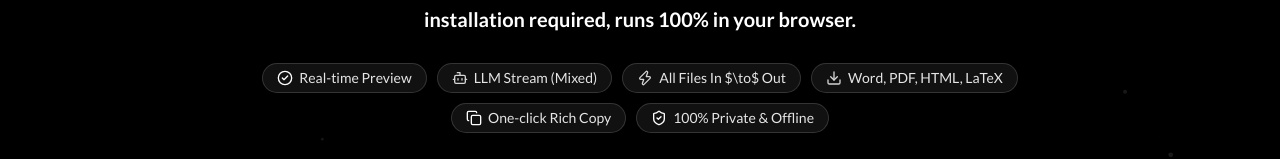
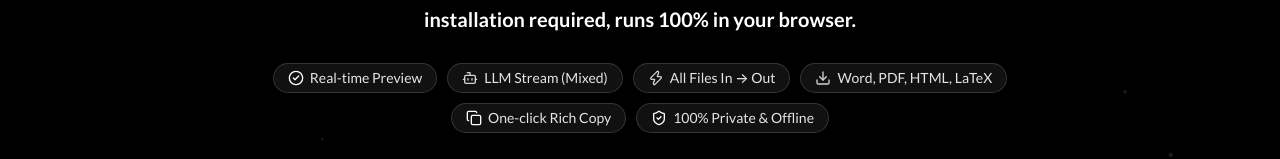
Before and after one commit to SniperRavan/Converter, a React (Vite) app: page / in a window 1280 px wide. Shown: the part 199-358 px from the top of the page. Built offline with nearby package versions, Linux system fonts and the light colour scheme; no server answers.

Commit message:
fix(ui): render unicode arrow instead of raw LaTeX in hero badge

```diff
--- a/src/components/HeroSection.tsx
+++ b/src/components/HeroSection.tsx
@@ -37,7 +37,7 @@ export const HeroSection: React.FC = () => {
 
         <div className="inline-flex items-center rounded-full border border-[#E5DDD0] dark:border-white/15 px-3.5 py-1 text-xs sm:text-sm font-medium bg-white dark:bg-[#111111] text-neutral-800 dark:text-neutral-200 shadow-2xs">
           <Zap className="w-4 h-4 mr-1.5 text-amber-500 dark:text-neutral-300 shrink-0" />
-          <span>All Files In $\to$ Out</span>
+          <span>All Files In &rarr; Out</span>
         </div>
 
         <div className="inline-flex items-center rounded-full border border-[#E5DDD0] dark:border-white/15 px-3.5 py-1 text-xs sm:text-sm font-medium bg-white dark:bg-[#111111] text-neutral-800 dark:text-neutral-200 shadow-2xs">
```
